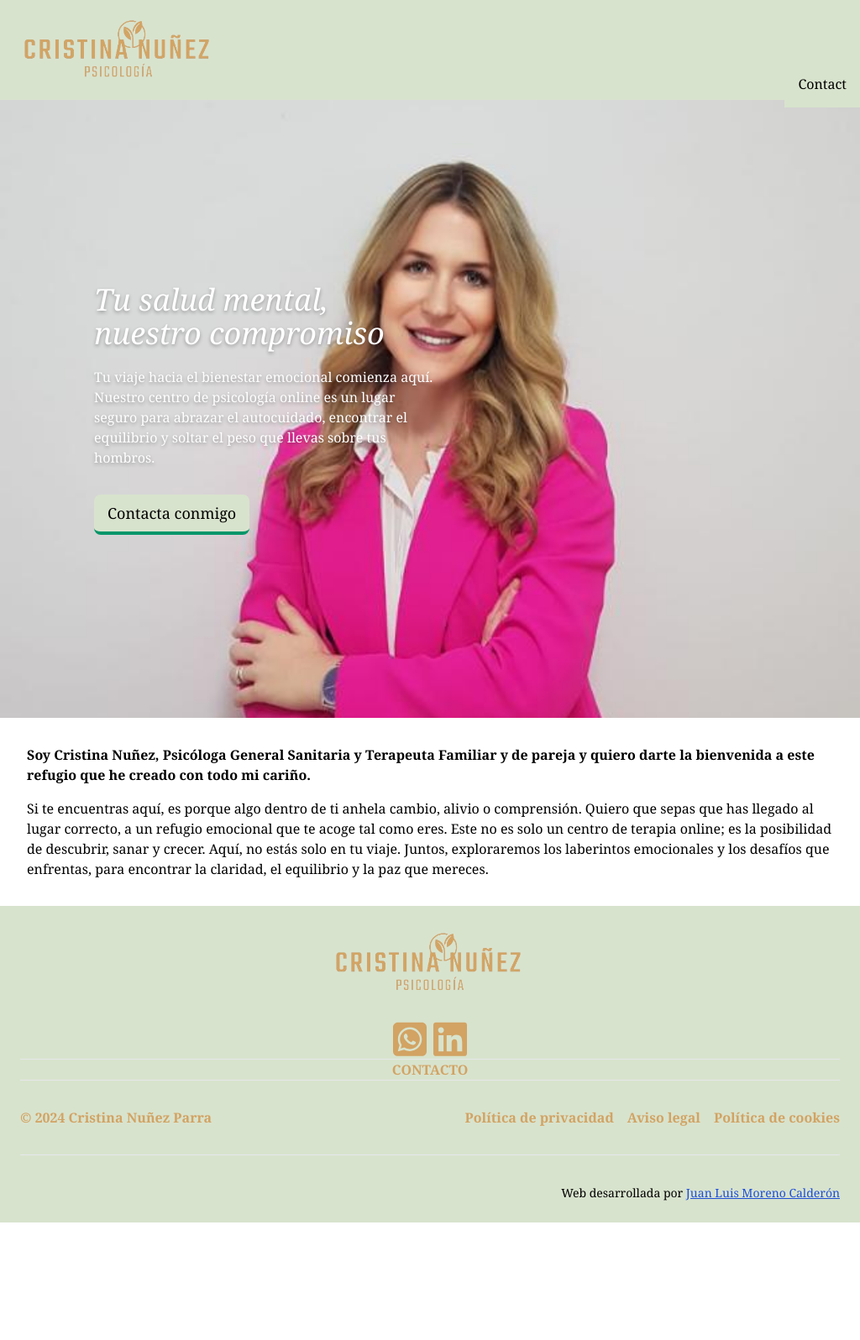
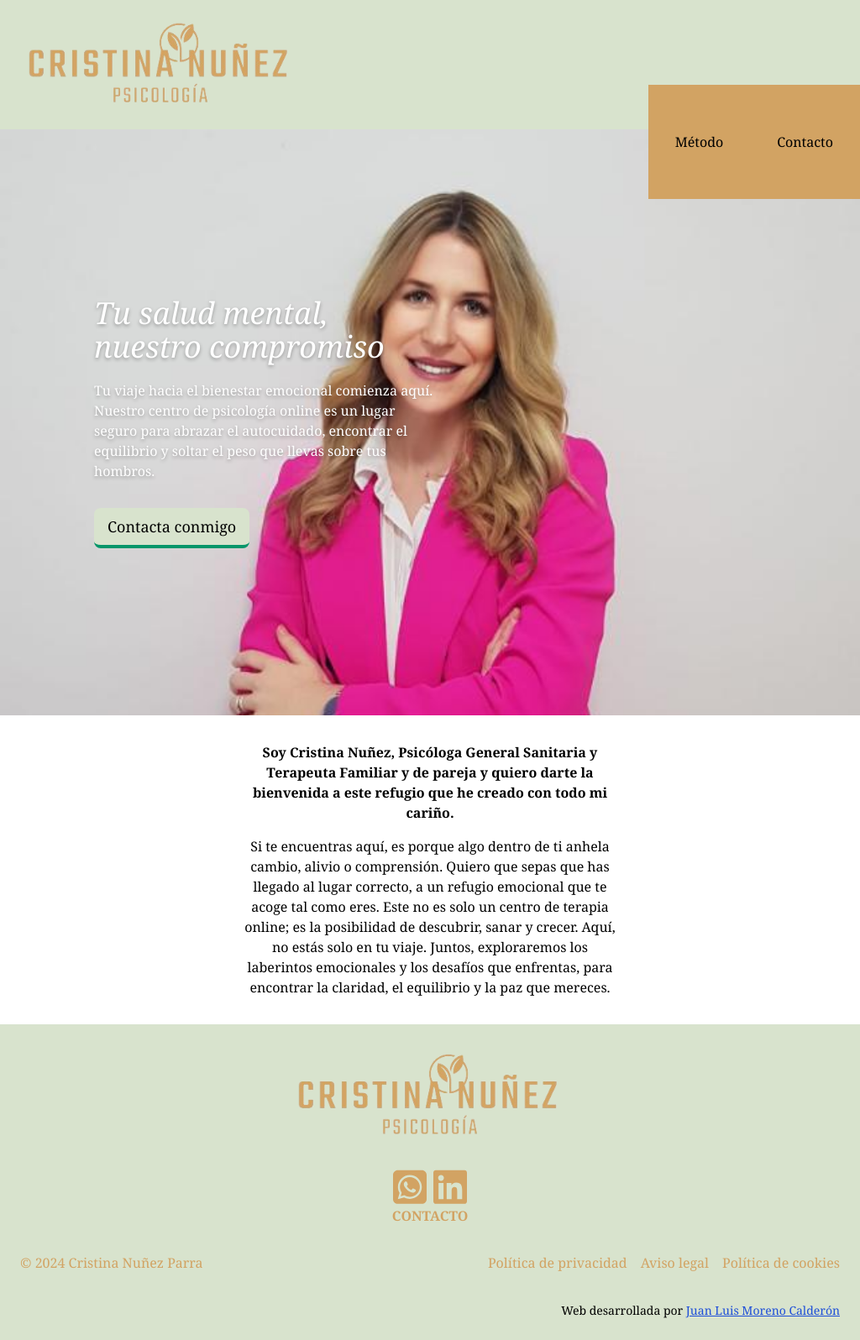
Before and after one commit to JuanLu90/psychologist_Cristina_Nunez, an Astro site in the folder client/: page / in a window 1024 px wide. Shown: the whole page at 84% size. Before the commit the page ends 1456 px from the top, so only its background shows below. Built offline with nearby package versions, Linux system fonts and the light colour scheme; Astro itself is replaced by a stand-in of ours.

Commit message:
styled updated

```diff
--- a/client/src/components/ButtonContact.astro
+++ b/client/src/components/ButtonContact.astro
@@ -6,7 +6,7 @@ const { primary } = colors;
 <div>
   <a
     href="/contact"
-    class="text-black hover:bg-green-100 font-medium rounded-lg text-lg py-2 px-4 block text-center lg:inline-block border-b-4 border-emerald-600"
+    class="text-black hover:bg-emerald-500 font-medium rounded-lg text-lg py-2 px-4 block text-center lg:inline-block border-b-4 border-emerald-600"
     >Contacta conmigo</a
   >
 </div>
--- a/client/src/components/ContactForm.astro
+++ b/client/src/components/ContactForm.astro
@@ -61,10 +61,10 @@ const FORMSPREE_URL = import.meta.env.FORMSPREE_URL;
 
     <div class="flex items-center justify-between">
       <button
-        class="bg-green-300 hover:bg-green-400 font-bold py-3 px-5 rounded focus:outline-none focus:shadow-outline"
+        class="hover:bg-emerald-500 font-bold py-3 px-5 rounded focus:outline-none focus:shadow-outline border-b-4 border-emerald-600"
         type="submit"
       >
-        Sign In
+        Enviar
       </button>
     </div>
     <div class="mt-5 p-4 bg-green-200 hidden" id="wrapperStatusForm">
--- a/client/src/components/Footer.astro
+++ b/client/src/components/Footer.astro
@@ -8,23 +8,21 @@ const { primary, secondary } = colors;
 
 <footer class="p-6">
   <div class="mb-6">
-    <img src="/img/logo.png" alt="" class="w-full h-auto m-auto" />
+    <a href="/">
+      <img src="/img/logo.png" alt="" class="w-full h-auto m-auto" />
+    </a>
   </div>
   <div class="wrapper-socialmedia gap-2">
     <WhatsappIcon />
     <LinkedinIcon />
   </div>
 
-  <hr />
-
   <div class="wrapper-contact text-center font-bold">
     <a href="/contact">CONTACTO</a>
   </div>
 
-  <hr />
-
   <div
-    class="flex flex-col md:flex-row-reverse justify-between my-8 wrapper-links font-bold"
+    class="flex flex-col md:flex-row-reverse justify-between my-8 wrapper-links"
   >
     <ul class="md:flex text-center gap-4 [&>li]:mb-2 [&>li]:md:mb-0">
       <li><a href="/politica-de-privacidad">Política de privacidad</a></li>
@@ -33,8 +31,6 @@ const { primary, secondary } = colors;
     </ul>
     <span class="text-center mt-6 md:mt-0"> © 2024 Cristina Nuñez Parra </span>
   </div>
-
-  <hr />
 
   <div class="text-right mt-8">
     <span class="text-sm">
@@ -57,6 +53,12 @@ const { primary, secondary } = colors;
     img {
       max-width: 250px;
     }
+
+    @media screen and (min-width: 1024px) {
+      img {
+        max-width: 350px;
+      }
+    }
   }
   .wrapper-socialmedia {
     display: flex;
--- a/client/src/components/Header.astro
+++ b/client/src/components/Header.astro
@@ -12,21 +12,24 @@ const { primary, secondary } = colors;
   <HamburgerIcon id="menuButton" class="lg:hidden" />
   <nav
     id="menuLinks"
-    class="hidden lg:flex lg:flex-row gap-4 right-0 menuLinks"
+    class="hidden lg:flex lg:flex-row right-0 absolute menuLinks w-full md:w-auto text-center py-6"
   >
-    <a href="/contact">Contact</a>
+    <a href="/#" class="m-8">Método</a>
+    <a href="/contact" class="m-8">Contacto</a>
   </nav>
 </header>
 
 <script>
-  window.addEventListener("DOMContentLoaded", () => {
+  function setupMenu() {
     const menuButton = document.getElementById("menuButton");
     const menuLinks = document.getElementById("menuLinks");
 
     menuButton?.addEventListener("click", () => {
       menuLinks?.classList.toggle("hidden");
     });
-  });
+  }
+
+  window.addEventListener("DOMContentLoaded", setupMenu);
 </script>
 
 <style define:vars={{ primary, secondary }}>
@@ -34,19 +37,23 @@ const { primary, secondary } = colors;
     background-color: var(--primary);
 
     img {
-      max-width: 250px;
+      max-width: 200px;
+    }
+
+    @media screen and (min-width: 1024px) {
+      img {
+        max-width: 350px;
+      }
     }
   }
 
   @media (max-width: 1024px) {
     .menuLinks {
-      @apply absolute;
-      top: 72px;
-      background-color: var(--primary);
+      top: 101px;
+      background-color: var(--secondary);
 
       a {
         display: block;
-        @apply m-4;
       }
     }
   }
--- a/client/src/layouts/Layout.astro
+++ b/client/src/layouts/Layout.astro
@@ -1,5 +1,5 @@
 ---
-import { ViewTransitions } from "astro:transitions";
+// import { ViewTransitions } from "astro:transitions";
 
 import Header from "../components/Header.astro";
 import Footer from "../components/Footer.astro";
@@ -20,7 +20,7 @@ const { title } = Astro.props;
     <link rel="icon" type="image/svg+xml" href="/favicon.png" />
     <meta name="generator" content={Astro.generator} />
     <title>{title}</title>
-    <ViewTransitions />
+    <!-- <ViewTransitions /> -->
   </head>
   <body class="font-serif">
     <Header />
--- a/client/src/pages/index.astro
+++ b/client/src/pages/index.astro
@@ -6,7 +6,9 @@ import WhoIAm from "../sections/WhoIAm.astro";
 
 <Layout title="Psicóloga - Cristina Nuñez Parra">
   <Principal />
-  <WhoIAm />
+  <div class="text-center w-100 md:w-1/2 m-auto">
+    <WhoIAm />
+  </div>
 </Layout>
 
 <style>
--- a/client/src/sections/Principal.astro
+++ b/client/src/sections/Principal.astro
@@ -26,9 +26,13 @@ import ButtonContact from "../components/ButtonContact.astro";
     background-repeat: no-repeat;
   }
 
+  .principalWrapper {
+    height: calc(100vh - 155px);
+  }
+
   @media (max-width: 1024px) {
     .principalWrapper {
-      height: calc(100vh - 64px);
+      height: calc(100vh - 102px);
     }
   }
 </style>
```
